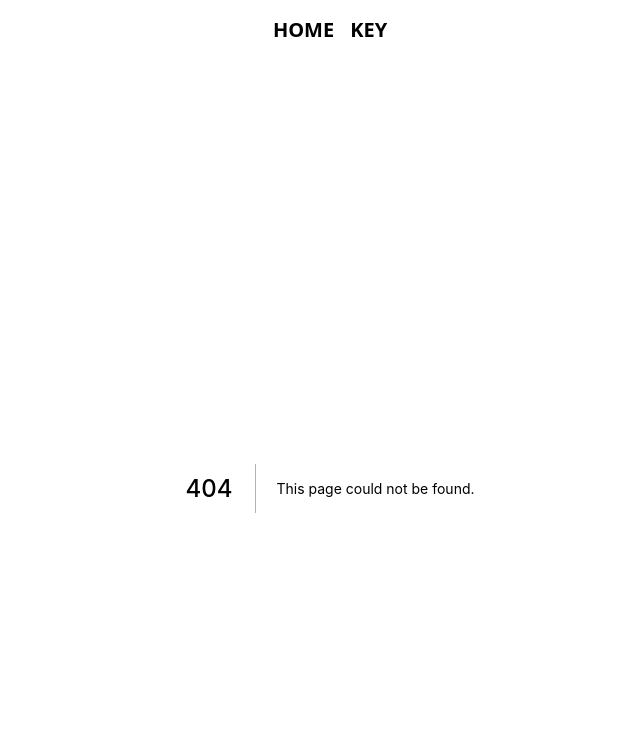
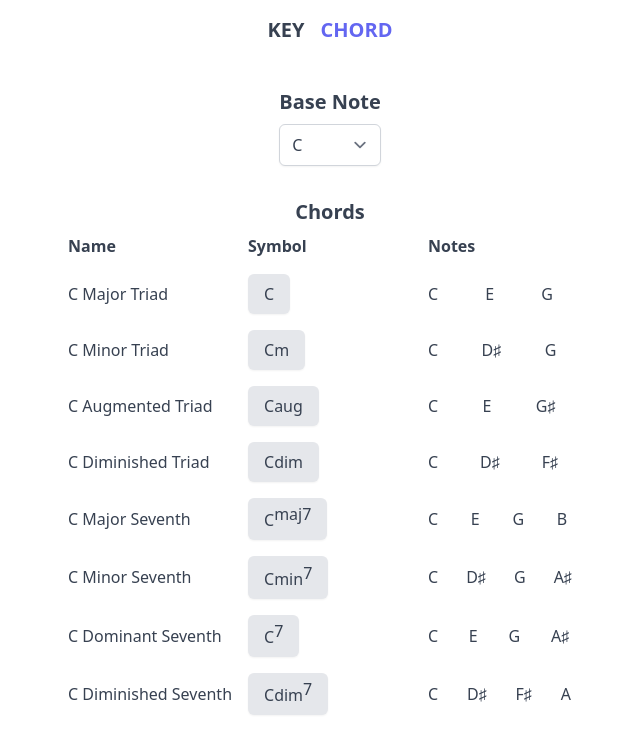
Before and after one commit to shawnrivers/music-theory-tools, a Next.js app: page /chord in a window 1280 px wide. Before the commit this address had no page. Shown: the top 754 px of the page, without its empty margins (310-950 px from the left). Built offline with nearby package versions, Linux system fonts and the light colour scheme.

Commit message:
Add chord page

```diff
--- /dev/null
+++ b/src/components/ChordSymbol.tsx
@@ -0,0 +1,15 @@
+import classNames from 'classnames';
+import { ChordSymbol as ChordSymbolType } from 'app/utils/chord';
+
+export const ChordSymbol: React.VFC<{
+  symbol: ChordSymbolType;
+  className?: string;
+}> = ({ symbol, className }) => (
+  <span className={classNames('leading-none', className)}>
+    <span>{symbol.base}</span>
+    {symbol.aside && <span>{symbol.aside}</span>}
+    {symbol.supperScript && (
+      <span className="align-superscript">{symbol.supperScript}</span>
+    )}
+  </span>
+);
--- a/src/components/Header.tsx
+++ b/src/components/Header.tsx
@@ -4,12 +4,12 @@ import { LinkTo } from 'app/components/LinkTo';
 
 const NAV_ITEMS = [
   {
-    label: 'HOME',
+    label: 'KEY',
     page: '/',
   },
   {
-    label: 'KEY',
-    page: '/key',
+    label: 'CHORD',
+    page: '/chord',
   },
 ] as const;
 
--- a/src/components/Piano.tsx
+++ b/src/components/Piano.tsx
@@ -28,7 +28,7 @@ const AccidentalKey: React.VFC<KeyProps> = props => {
       className={classNames(
         `${
           isHighlighted
-            ? 'bg-rose-400 dark:bg-rose-500'
+            ? 'bg-rose-400 dark:bg-indigo-400'
             : 'bg-gray-600 dark:bg-gray-700'
         } rounded-b col-start-2 col-end-3`,
         className,
--- /dev/null
+++ b/src/components/popover/ChordPopover.tsx
@@ -0,0 +1,33 @@
+import { PianoPopoverWrapper } from 'app/components/popover/PianoPopoverWrapper';
+import { ChordSymbol } from 'app/components/ChordSymbol';
+import {
+  ChordType,
+  getChordNoteIndices,
+  getChordSymbol,
+} from 'app/utils/chord';
+import { Note } from 'app/constants/note';
+import { useMemo } from 'react';
+
+type ChordPopoverProps = {
+  baseNote: Note;
+  chordType: ChordType;
+  className?: string;
+};
+
+export const ChordPopover: React.VFC<ChordPopoverProps> = props => {
+  const { baseNote, chordType, className } = props;
+  const notes = useMemo(
+    () => getChordNoteIndices(baseNote, chordType),
+    [baseNote, chordType],
+  );
+  const symbol = useMemo(
+    () => getChordSymbol(baseNote, chordType),
+    [baseNote, chordType],
+  );
+
+  return (
+    <PianoPopoverWrapper highlightedNotes={notes} className={className}>
+      <ChordSymbol symbol={symbol} />
+    </PianoPopoverWrapper>
+  );
+};
--- /dev/null
+++ b/src/pages/chord.tsx
@@ -0,0 +1,83 @@
+import type { NextPage } from 'next';
+import { Select } from 'app/components/Select';
+import { useCallback, useMemo, useState, Fragment } from 'react';
+import { GeneralNoteIndex, NOTE_INDICES } from 'app/constants/note';
+import {
+  convertNoteNameToString,
+  getNoteName,
+  getNoteNames,
+} from 'app/utils/note';
+import { CHORDS, getChordNoteIndices, getChordSymbol } from 'app/utils/chord';
+import { ChordSymbol } from 'app/components/ChordSymbol';
+import { ChordPopover } from 'app/components/popover/ChordPopover';
+
+const baseNoteOptions = NOTE_INDICES.map(index => ({
+  value: index,
+  text: getNoteNames(index).map(convertNoteNameToString).join('/'),
+}));
+
+const ChordPage: NextPage = () => {
+  const [selectedBaseNote, setSelectedBaseNote] = useState<GeneralNoteIndex>(1);
+  const handleChangeBaseNote = useCallback<
+    React.ChangeEventHandler<HTMLSelectElement>
+  >(e => setSelectedBaseNote(parseInt(e.target.value, 10)), []);
+
+  const chords = useMemo(
+    () =>
+      CHORDS.map(chordType => {
+        const baseNoteName = getNoteName(selectedBaseNote);
+        const chordNoteIndices = getChordNoteIndices(
+          selectedBaseNote,
+          chordType,
+        );
+
+        return {
+          name: `${convertNoteNameToString(baseNoteName)} ${chordType}`,
+          type: chordType,
+          notes: chordNoteIndices.map(noteIndex => getNoteName(noteIndex)),
+        };
+      }),
+    [selectedBaseNote],
+  );
+
+  return (
+    <div className="flex flex-col items-center">
+      <section>
+        <h2>Base Note</h2>
+        <div className="mt-2">
+          <Select
+            label="Base note"
+            selected={selectedBaseNote}
+            options={baseNoteOptions}
+            onChange={handleChangeBaseNote}
+          />
+        </div>
+      </section>
+      <section className="mt-8 flex flex-col items-center">
+        <h2>Chords</h2>
+        <div className="mt-2 grid grid-cols-3 items-center grid-flow-row gap-4">
+          <span className="font-bold">Name</span>
+          <span className="font-bold">Symbol</span>
+          <span className="font-bold">Notes</span>
+          {chords.map(chord => (
+            <Fragment key={chord.name}>
+              <span className="capitalize">{chord.name}</span>
+              <ChordPopover
+                baseNote={selectedBaseNote}
+                chordType={chord.type}
+              />
+              <span className="grid grid-flow-col gap-2">
+                {chord.notes.map(note => {
+                  const noteName = convertNoteNameToString(note);
+                  return <span key={noteName}>{noteName}</span>;
+                })}
+              </span>
+            </Fragment>
+          ))}
+        </div>
+      </section>
+    </div>
+  );
+};
+
+export default ChordPage;
--- a/src/pages/index.tsx
+++ b/src/pages/index.tsx
@@ -1,13 +1,89 @@
 import type { NextPage } from 'next';
+import { Select } from 'app/components/Select';
+import { NotePopover } from 'app/components/popover/NotePopover';
+import { GeneralNoteIndex, NOTE_INDICES } from 'app/constants/note';
+import {
+  convertNoteNameToString,
+  getNoteName,
+  getNoteNames,
+} from 'app/utils/note';
+import { useCallback, useMemo, useState } from 'react';
+import { getNoteIndicesInKey, KeyType } from 'app/utils/key';
 
-const HomePage: NextPage = () => {
+const homeNoteOptions = NOTE_INDICES.map(index => ({
+  value: index,
+  text: getNoteNames(index).map(convertNoteNameToString).join('/'),
+}));
+const keyTypeOptions = [
+  {
+    value: 'major',
+    text: 'major',
+  },
+  {
+    value: 'minor',
+    text: 'minor',
+  },
+];
+
+const KeyPage: NextPage = () => {
+  const [selectedHomeNote, setSelectedHomeNote] = useState<GeneralNoteIndex>(1);
+  const handleChangeHomeNote = useCallback<
+    React.ChangeEventHandler<HTMLSelectElement>
+  >(e => setSelectedHomeNote(parseInt(e.target.value, 10)), []);
+
+  const [selectedKeyType, setSelectedKeyType] = useState<KeyType>('major');
+  const handleChangeKeyType = useCallback<
+    React.ChangeEventHandler<HTMLSelectElement>
+  >(e => setSelectedKeyType(e.target.value as KeyType), []);
+
+  const selectedKey = useMemo(
+    () => ({ homeNote: selectedHomeNote, type: selectedKeyType }),
+    [selectedHomeNote, selectedKeyType],
+  );
+
+  const noteNameListInKey = useMemo(() => {
+    return getNoteIndicesInKey(selectedKey, true).map(noteIndex =>
+      getNoteName(noteIndex, selectedKey),
+    );
+  }, [selectedKey]);
+
   return (
-    <>
-      <div className="text-center">
-        <h1 className="text-3xl font-bold">Music Theory Tools</h1>
-      </div>
-    </>
+    <div className="flex flex-col items-center">
+      <section className="flex flex-col items-center">
+        <h2>Key</h2>
+        <div className="mt-2 flex flex-wrap justify-center gap-4">
+          <Select
+            label="Home note"
+            selected={selectedHomeNote}
+            options={homeNoteOptions}
+            onChange={handleChangeHomeNote}
+          />
+          <Select
+            label="Key type"
+            selected={selectedKeyType}
+            options={keyTypeOptions}
+            onChange={handleChangeKeyType}
+          />
+        </div>
+      </section>
+      <section className="mt-8 flex flex-col items-center">
+        <h2>Notes</h2>
+        <ul className="mt-2 px-16 flex flex-wrap gap-6">
+          {noteNameListInKey.map((noteName, i) => {
+            const noteNameString = convertNoteNameToString(noteName);
+            return (
+              <li key={noteNameString} className="flex-1 text-center">
+                <div className="text-sm text-gray-500 dark:text-gray-400">
+                  {i + 1}
+                </div>
+                <NotePopover name={noteName} className="mt-2" />
+              </li>
+            );
+          })}
+        </ul>
+      </section>
+    </div>
   );
 };
 
-export default HomePage;
+export default KeyPage;
--- a/src/pages/key.tsx
+++ /dev/null
@@ -1,87 +0,0 @@
-import type { NextPage } from 'next';
-import { Select } from 'app/components/Select';
-import { NotePopover } from 'app/components/popover/NotePopover';
-import { GeneralNoteIndex, NOTE_INDICES } from 'app/constants/note';
-import {
-  convertNoteNameToString,
-  getNoteName,
-  getNoteNames,
-} from 'app/utils/note';
-import { useCallback, useMemo, useState } from 'react';
-import { getNoteIndicesInKey, KeyType } from 'app/utils/key';
-
-const homeNoteOptions = NOTE_INDICES.map(index => ({
-  value: index,
-  text: getNoteNames(index).map(convertNoteNameToString).join('/'),
-}));
-const keyTypeOptions = [
-  {
-    value: 'major',
-    text: 'major',
-  },
-  {
-    value: 'minor',
-    text: 'minor',
-  },
-];
-
-const KeyPage: NextPage = () => {
-  const [selectedHomeNote, setSelectedHomeNote] = useState<GeneralNoteIndex>(1);
-  const [selectedKeyType, setSelectedKeyType] = useState<KeyType>('major');
-  const selectedKey = useMemo(
-    () => ({ homeNote: selectedHomeNote, type: selectedKeyType }),
-    [selectedHomeNote, selectedKeyType],
-  );
-  const noteNameListInKey = useMemo(() => {
-    return getNoteIndicesInKey(selectedKey, true).map(noteIndex =>
-      getNoteName(noteIndex, selectedKey),
-    );
-  }, [selectedKey]);
-
-  const handleChangeHomeNote = useCallback<
-    React.ChangeEventHandler<HTMLSelectElement>
-  >(e => setSelectedHomeNote(parseInt(e.target.value, 10)), []);
-  const handleChangeKeyType = useCallback<
-    React.ChangeEventHandler<HTMLSelectElement>
-  >(e => setSelectedKeyType(e.target.value as KeyType), []);
-
-  return (
-    <div className="flex flex-col items-center">
-      <section className="flex flex-col items-center">
-        <h2>Key</h2>
-        <div className="mt-2 flex flex-wrap justify-center gap-4">
-          <Select
-            label="Home note"
-            selected={selectedHomeNote}
-            options={homeNoteOptions}
-            onChange={handleChangeHomeNote}
-          />
-          <Select
-            label="Key type"
-            selected={selectedKeyType}
-            options={keyTypeOptions}
-            onChange={handleChangeKeyType}
-          />
-        </div>
-      </section>
-      <section className="mt-8 flex flex-col items-center">
-        <h2>Notes</h2>
-        <ul className="mt-2 px-16 flex flex-wrap gap-6">
-          {noteNameListInKey.map((noteName, i) => {
-            const noteNameString = convertNoteNameToString(noteName);
-            return (
-              <li key={noteNameString} className="flex-1 text-center">
-                <div className="text-sm text-gray-500 dark:text-gray-400">
-                  {i + 1}
-                </div>
-                <NotePopover name={noteName} className="mt-2" />
-              </li>
-            );
-          })}
-        </ul>
-      </section>
-    </div>
-  );
-};
-
-export default KeyPage;
--- a/src/styles/globals.css
+++ b/src/styles/globals.css
@@ -30,3 +30,9 @@
     @apply text-current no-underline rounded-sm focus-ring-outline;
   }
 }
+
+@layer utilities {
+  .align-superscript {
+    vertical-align: super;
+  }
+}
--- a/src/utils/chord.ts
+++ b/src/utils/chord.ts
@@ -1,29 +1,31 @@
 import { GeneralNoteIndex, Note } from 'app/constants/note';
 import { convertNoteNameToString, getNoteIndex, getNoteName } from './note';
 
-type TriadChordType =
-  | 'majorTriad'
-  | 'minorTriad'
-  | 'augmentedTriad'
-  | 'diminishedTriad';
+const TRIAD_CHORDS = [
+  'major triad',
+  'minor triad',
+  'augmented triad',
+  'diminished triad',
+] as const;
+const SEVENTH_CHORDS = [
+  'major seventh',
+  'minor seventh',
+  'dominant seventh',
+  'diminished seventh',
+] as const;
+export const CHORDS = [...TRIAD_CHORDS, ...SEVENTH_CHORDS] as const;
 
-type SeventhChordType =
-  | 'majorSeventh'
-  | 'minorSeventh'
-  | 'dominantSeventh'
-  | 'diminishedSeventh';
-
-type ChordType = TriadChordType | SeventhChordType;
+export type ChordType = typeof CHORDS[number];
 
 const chordIntervals: Record<ChordType, number[]> = {
-  majorTriad: [4, 3],
-  minorTriad: [3, 4],
-  augmentedTriad: [4, 4],
-  diminishedTriad: [3, 3],
-  majorSeventh: [4, 3, 4],
-  minorSeventh: [3, 4, 3],
-  dominantSeventh: [4, 3, 3],
-  diminishedSeventh: [3, 3, 3],
+  'major triad': [4, 3],
+  'minor triad': [3, 4],
+  'augmented triad': [4, 4],
+  'diminished triad': [3, 3],
+  'major seventh': [4, 3, 4],
+  'minor seventh': [3, 4, 3],
+  'dominant seventh': [4, 3, 3],
+  'diminished seventh': [3, 3, 3],
 };
 
 /**
@@ -46,7 +48,7 @@ export function getChordNoteIndices(
   return chordNoteIndices;
 }
 
-type ChordSymbol = {
+export type ChordSymbol = {
   base: string;
   aside?: string;
   supperScript?: string;
@@ -60,23 +62,22 @@ type ChordSymbol = {
  */
 export function getChordSymbol(baseNote: Note, type: ChordType): ChordSymbol {
   const baseNoteNameString = convertNoteNameToString(getNoteName(baseNote));
-
   switch (type) {
-    case 'majorTriad':
+    case 'major triad':
       return { base: baseNoteNameString };
-    case 'minorTriad':
+    case 'minor triad':
       return { base: baseNoteNameString, aside: 'm' };
-    case 'augmentedTriad':
+    case 'augmented triad':
       return { base: baseNoteNameString, aside: 'aug' };
-    case 'diminishedTriad':
+    case 'diminished triad':
       return { base: baseNoteNameString, aside: 'dim' };
-    case 'majorSeventh':
+    case 'major seventh':
       return { base: baseNoteNameString, supperScript: 'maj7' };
-    case 'minorSeventh':
+    case 'minor seventh':
       return { base: baseNoteNameString, aside: 'min', supperScript: '7' };
-    case 'dominantSeventh':
+    case 'dominant seventh':
       return { base: baseNoteNameString, supperScript: '7' };
-    case 'diminishedSeventh':
+    case 'diminished seventh':
       return { base: baseNoteNameString, aside: 'dim', supperScript: '7' };
   }
 }
```
Also changed, not shown: 1 other file (tests, documents, lock files or other folders).
